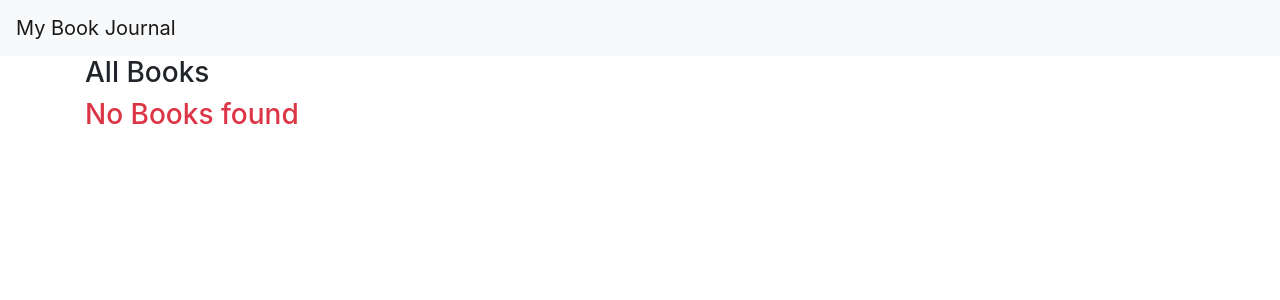
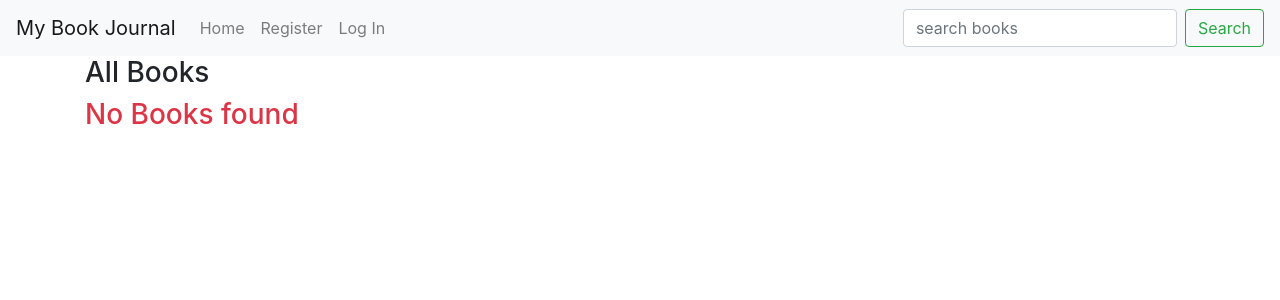
Before and after one commit to sunshine274/MS3-my_book_journal, a Flask app: page / in a window 1280 px wide. Shown: the top 300 px of the page. Run offline with Flask 2, Linux system fonts and the light colour scheme; data that the repository does not hold is empty; some libraries are stand-ins or nearby versions.

Commit message:
modified navbar funcationality

```diff
--- a/templates/base.html
+++ b/templates/base.html
@@ -47,39 +47,101 @@
   </head>
   <body>
     <header>
-      <!-- top navbar -->
-      <nav class="nav-extended-lg navbar navbar-light bg-light">
-        <a href="{{ url_for('browse_books') }}" class="navbar-brand"
-          >My Book Journal</a
-        >
-        <div class="collapse navbar-collapse" id="navbarSupportedContent">
+      <!-- navbar -->
+
+      <nav class="navbar navbar-expand-lg navbar-light bg-light">
+  <a class="navbar-brand" href="{{ url_for('browse_books') }}">My Book Journal</a>
+  <button class="navbar-toggler" type="button" data-toggle="collapse" data-target="#navbarSupportedContent" aria-controls="navbarSupportedContent" aria-expanded="false" aria-label="Toggle navigation">
+    <span class="navbar-toggler-icon"></span>
+  </button>
+
+ <div class="collapse navbar-collapse" id="navbarSupportedContent">
           <ul class="navbar-nav mr-auto">
-            <li class="nav-item">
-              <a href="{{ url_for('browse_books') }}">Home</a>
+      <li class="nav-item">
+              <a class="nav-link" href="{{ url_for('browse_books') }}">Home</a>
             </li>
             {% if session.user %}
             <li class="nav-item">
-              <a href="{{ url_for('my_lists', username=session['user']) }}"
+              <a class="nav-link" href="{{ url_for('my_lists', username=session['user']) }}"
                 >My Lists</a
               >
             </li>
             <li class="nav-item">
-              <a href="{{ url_for('add_book') }}">New Book</a>
+              <a class="nav-link" href="{{ url_for('add_book') }}">New Book</a>
             </li>
             {% if session.user|lower == "admin"|lower %}
             <li class="nav-item">
-              <a href="{{ url_for('get_lists') }}">Manage Lists</a>
+              <a class="nav-link" href="{{ url_for('get_lists') }}">Manage Lists</a>
             </li>
             {% endif %}
             <li class="nav-item">
-              <a href="{{ url_for('logout') }}">Log Out</a>
+              <a class="nav-link" href="{{ url_for('logout') }}">Log Out</a>
             </li>
             {% else %}
             <li class="nav-item">
-              <a href="{{ url_for('register') }}">Register</a>
+              <a class="nav-link" href="{{ url_for('register') }}">Register</a>
             </li>
             <li class="nav-item">
-              <a href="{{ url_for('login') }}">Log In</a>
+              <a class="nav-link" href="{{ url_for('login') }}">Log In</a>
+            </li>
+            {% endif %}
+          </ul>
+          <form
+            action="{{ url_for('search') }}"
+            method="POST"
+            class="form-inline my-2 my-lg-0"
+          >
+            <input
+              type="search"
+              name="query"
+              id="query"
+              class="form-control mr-sm-2 validate"
+              placeholder="search books"
+              aria-label="Search"
+              required
+            />
+            <button type="submit" class="btn btn-outline-success my-2 my-sm-0">
+              Search
+            </button>
+          </form>
+        </div>
+</nav>
+
+
+      <!--
+      <nav class="nav-extended-lg navbar navbar-light bg-light text-secondary">
+        <a href="{{ url_for('browse_books') }}" class="navbar-brand"
+          >My Book Journal</a>
+
+
+        <div class="collapse navbar-collapse" id="navbarSupportedContent">
+          <ul class="navbar-nav mr-auto">
+      <li class="nav-item">
+              <a class="nav-link" href="{{ url_for('browse_books') }}">Home</a>
+            </li>
+            {% if session.user %}
+            <li class="nav-item">
+              <a class="nav-link" href="{{ url_for('my_lists', username=session['user']) }}"
+                >My Lists</a
+              >
+            </li>
+            <li class="nav-item">
+              <a class="nav-link" href="{{ url_for('add_book') }}">New Book</a>
+            </li>
+            {% if session.user|lower == "admin"|lower %}
+            <li class="nav-item">
+              <a class="nav-link" href="{{ url_for('get_lists') }}">Manage Lists</a>
+            </li>
+            {% endif %}
+            <li class="nav-item">
+              <a class="nav-link" href="{{ url_for('logout') }}">Log Out</a>
+            </li>
+            {% else %}
+            <li class="nav-item">
+              <a class="nav-link" href="{{ url_for('register') }}">Register</a>
+            </li>
+            <li class="nav-item">
+              <a class="nav-link" href="{{ url_for('login') }}">Log In</a>
             </li>
             {% endif %}
           </ul>
@@ -103,22 +165,31 @@
           </form>
         </div>
       </nav>
+
+      -->
+
     </header>
 
     <section>
       <!-- flash messages -->
-      {% with messages = get_flashed_messages() %} {% if messages %} {% for
-      message in messages %}
+      {% with messages = get_flashed_messages() %}
+      {% if messages %}
+      {% for message in messages %}
       <div class="container">
         <div class="row alert-success">
           <h4 class="light-green darken-1 center-align">{{ message }}</h4>
         </div>
       </div>
 
-      {% endfor %} {% endif %} {% endwith %}
+      {% endfor %}
+      {% endif %}
+      {% endwith %}
     </section>
 
-    <main class="container">{% block content %} {% endblock %}</main>
+    <main class="container">
+    {% block content %}
+    {% endblock %}
+    </main>
 
     <script
       src="https://code.jquery.com/jquery-3.5.1.slim.min.js"
@@ -131,6 +202,7 @@
       crossorigin="anonymous"
     ></script>
     <script src="{{ url_for('static', filename='js/script.js') }}"></script>
-    {% block scripts %} {% endblock %}
+    {% block scripts %}
+    {% endblock %}
   </body>
 </html>
--- a/templates/books.html
+++ b/templates/books.html
@@ -10,16 +10,13 @@
 <div class="container">
 <div class="row">
 {% for book in books %}
-  <div class="col col-sm col-md">
+  <div class="col col-sm col-md-3">
     <div class="card">
-        <img src="{{ book.book_image }}" />
+        <img src="{{ book.book_image }}" class="img-fluid" alt="Responsive image" />
       <div class="card-body">
-        <span class="card-title grey-text text-darken-4"
-          >{{ book.book_name }}<i class="material-icons right"></i
-        ></span>
-        <p>{{ book.keywords }}</p>
+        <h5 class="card-title">{{ book.book_name }}</h5>
+        <p>Author : {{ book.author }}</p>
         <p><em>added by: {{ book.created_by| capitalize }}</em></p>
-        <p>{{ book.description }}</p>
         {% if session.user|lower == book.created_by|lower %}
         <a
           href="{{ url_for('delete_book', book_id=book._id)}}"
--- /dev/null
+++ b/templates/home.html
@@ -0,0 +1,5 @@
+{% extends "base.html" %}
+{% block content %}
+
+
+{% endblock%}
```
